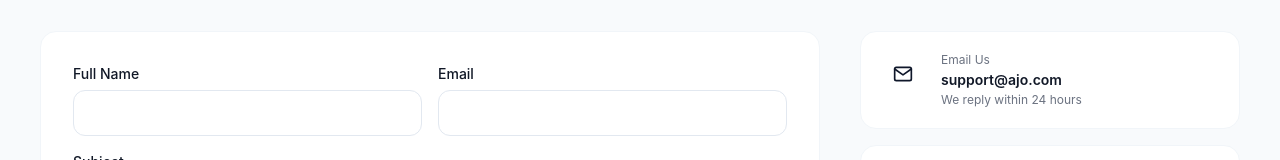
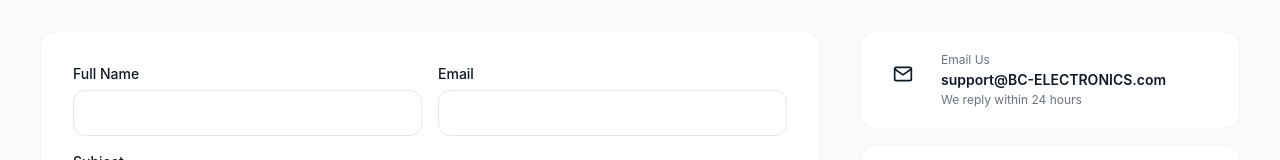
Before and after one commit to ChuksDeli/BC-ELECTRONICS, a Next.js app: page /contact in a window 1280 px wide. Shown: the part 342-502 px from the top of the page. Built offline with nearby package versions, Linux system fonts and the light colour scheme.

Commit message:
little change on the contact page

```diff
--- a/app/contact/page.jsx
+++ b/app/contact/page.jsx
@@ -9,7 +9,7 @@ const contactInfo = [
   {
     icon: FiMail,
     label: 'Email Us',
-    value: 'support@ajo.com',
+    value: 'support@BC-ELECTRONICS.com',
     detail: 'We reply within 24 hours',
   },
   {
```
